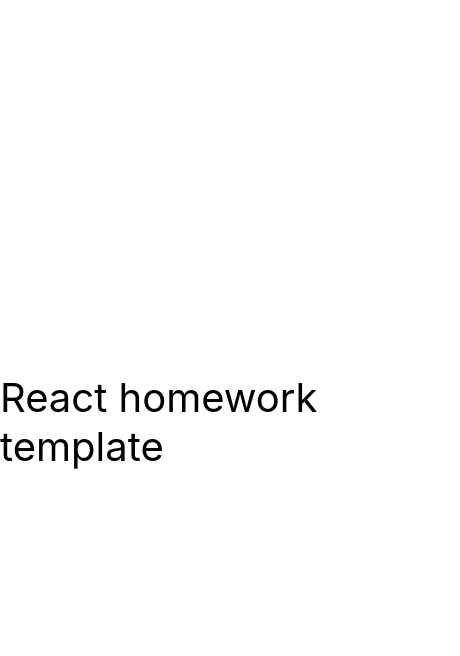
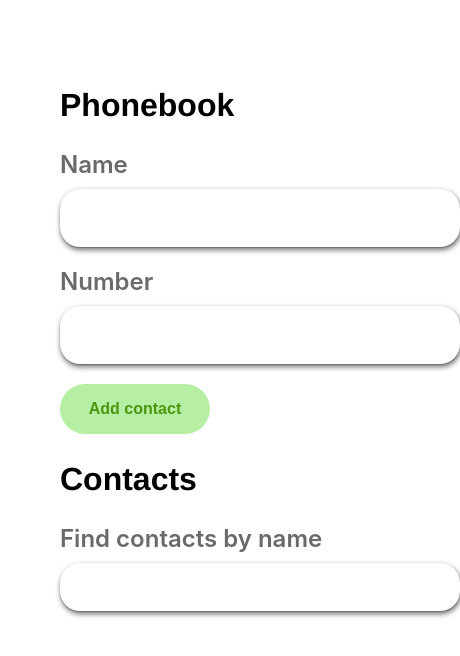
Before and after one commit to bmv000/goit-react-hw-08-phonebook, a React (Create React App) app: page / in a window 390 px wide. Shown: the top 656 px of the page, 460 px wide, since content can reach past the window. Built offline with nearby package versions, Linux system fonts and the light colour scheme.

Commit message:
done  phonebook

```diff
--- a/package.json
+++ b/package.json
@@ -2,11 +2,12 @@
   "name": "react-homework-template",
   "version": "0.1.0",
   "private": true,
-  "homepage": "https://goitacademy.github.io/react-homework-template/",
+  "homepage": "https://bmv000.github.io/goit-react-hw-02-phonebook/",
   "dependencies": {
     "@testing-library/jest-dom": "^5.16.3",
     "@testing-library/react": "^12.1.4",
     "@testing-library/user-event": "^13.5.0",
+    "nanoid": "^4.0.0",
     "react": "^18.1.0",
     "react-dom": "^18.1.0",
     "react-scripts": "5.0.1",
--- a/src/components/App.jsx
+++ b/src/components/App.jsx
@@ -1,16 +1,68 @@
-export const App = () => {
-  return (
-    <div
-      style={{
-        height: '100vh',
-        display: 'flex',
-        justifyContent: 'center',
-        alignItems: 'center',
-        fontSize: 40,
-        color: '#010101'
-      }}
-    >
-      React homework template
-    </div>
-  );
-};
+import React, { Component } from 'react';
+import ContactForm from './ContactForm/ContactForm';
+import ContactList from './ContactList/ContactList';
+import Filter from './Filter/Filter';
+import css from './App.module.css';
+import { nanoid } from 'nanoid';
+
+class App extends Component {
+  state = {
+    contacts: [],
+    filter: '',
+  };
+  handleFfindContactName = contactName => {
+    return this.state.contacts.find(contact => contact.name === contactName);
+  };
+
+  handleAddContact = ({ name, number }, reset) => {
+    if (this.handleFfindContactName(name)) {
+      alert(`${name} is already in contacts.`);
+      return;
+    }
+    const newContact = {
+      id: nanoid(),
+      name,
+      number,
+    };
+    this.setState(prevState => ({
+      contacts: [...prevState.contacts, newContact],
+    }));
+    reset();
+  };
+
+  handleDeleteContact = userId => {
+    this.setState(prevState => ({
+      contacts: prevState.contacts.filter(({ id }) => id !== userId),
+    }));
+  };
+
+  changeFilter = event => {
+    this.setState({ filter: event.currentTarget.value });
+  };
+
+  handleFilterContacts = () => {
+    const { contacts, filter } = this.state;
+    const normalizedFilter = filter.toLowerCase();
+
+    return contacts.filter(contact =>
+      contact.name.toLowerCase().includes(normalizedFilter)
+    );
+  };
+
+  render() {
+    const filterContacts = this.handleFilterContacts();
+    return (
+      <section className={css.section}>
+        <h2 className={css.part__title}>Phonebook</h2>
+        <ContactForm onSubmit={this.handleAddContact} />
+        <h2 className={css.part__title}>Contacts</h2>
+        <Filter value={this.state.filter} onChange={this.changeFilter} />
+        <ContactList
+          contacts={filterContacts}
+          onDelete={this.handleDeleteContact}
+        />
+      </section>
+    );
+  }
+}
+export default App;
--- /dev/null
+++ b/src/components/App.module.css
@@ -0,0 +1,8 @@
+.section {
+  padding: 60px;
+}
+.part__title {
+  font-size: 32px;
+  font-weight: 900px;
+  font-family: 'Franklin Gothic Medium', 'Arial Narrow', Arial, sans-serif;
+}
--- /dev/null
+++ b/src/components/ContactElement/ContactElement.jsx
@@ -0,0 +1,28 @@
+import PropTypes from 'prop-types';
+import css from './ContactElement.module.css';
+
+export default function ContactElement({ id, name, number, onDelete }) {
+  return (
+    <li className={css.li}>
+      <p className={css.contact}>
+        {name}: {number}
+      </p>
+      <button
+        className={css.button__delete}
+        type="button"
+        onClick={() => {
+          onDelete(id);
+        }}
+      >
+        Delete
+      </button>
+    </li>
+  );
+}
+
+ContactElement.propTypes = {
+  id: PropTypes.string.isRequired,
+  name: PropTypes.string.isRequired,
+  number: PropTypes.string.isRequired,
+  onDelete: PropTypes.func.isRequired,
+};
--- /dev/null
+++ b/src/components/ContactElement/ContactElement.module.css
@@ -0,0 +1,28 @@
+.li {
+  display: flex;
+  align-items: center;
+  justify-content: flex-start;
+  gap: 30px;
+}
+.contact {
+  font-size: 24px;
+  font-weight: 600;
+  color: rgb(105, 107, 107);
+}
+.button__delete {
+  width: 70px;
+  height: 35px;
+  padding: 5px;
+  border: none;
+  font-size: 16px;
+  font-weight: 600;
+  border-radius: 10px;
+  background-color: rgb(238, 195, 182);
+  color: rgb(250, 46, 46);
+  cursor: pointer;
+}
+.button__delete:hover,
+.button__delete:focus {
+  background-color: #9f0404;
+  color: white;
+}
--- /dev/null
+++ b/src/components/ContactForm/ContactForm.jsx
@@ -0,0 +1,68 @@
+import { Component } from 'react';
+import { PropTypes } from 'prop-types';
+import css from './ContactForm.module.css';
+
+export default class ContactForm extends Component {
+  static propTypes = {
+    onSubmit: PropTypes.func.isRequired,
+  };
+
+  state = {
+    name: '',
+    number: '',
+  };
+
+  handleNewContact = event => {
+    const { name, value } = event.currentTarget;
+    this.setState({ [name]: value });
+  };
+
+  handleSubmit = event => {
+    event.preventDefault();
+    this.props.onSubmit(this.state, this.reset);
+  };
+
+  reset = () => {
+    this.setState({
+      name: '',
+      number: '',
+    });
+  };
+  render() {
+    const { name, number } = this.state;
+    return (
+      <form className={css.form} onSubmit={this.handleSubmit}>
+        <label className={css.label}>
+          <span className={css.span}>Name</span>
+          <input
+            className={css.input}
+            type="text"
+            name="name"
+            pattern="^[a-zA-Zа-яА-Я]+(([' -][a-zA-Zа-яА-Я ])?[a-zA-Zа-яА-Я]*)*$"
+            title="Name may contain only letters, apostrophe, dash and spaces. For example Adrian, Jacob Mercer, Charles de Batz de Castelmore d'Artagnan"
+            required
+            value={name}
+            onChange={this.handleNewContact}
+          />
+        </label>
+
+        <label className={css.label}>
+          <span className={css.span}>Number</span>
+          <input
+            className={css.input}
+            type="tel"
+            name="number"
+            pattern="\+?\d{1,4}?[-.\s]?\(?\d{1,3}?\)?[-.\s]?\d{1,4}[-.\s]?\d{1,4}[-.\s]?\d{1,9}"
+            title="Phone number must be digits and can contain spaces, dashes, parentheses and can start with +"
+            required
+            value={number}
+            onChange={this.handleNewContact}
+          />
+        </label>
+        <button className={css.button__submit} type="submit">
+          Add contact
+        </button>
+      </form>
+    );
+  }
+}
--- /dev/null
+++ b/src/components/ContactForm/ContactForm.module.css
@@ -0,0 +1,46 @@
+.form {
+  display: flex;
+  flex-direction: column;
+  gap: 20px;
+}
+.label {
+  display: flex;
+  flex-direction: column;
+
+  width: 400px;
+  font-size: 24px;
+  font-weight: 600;
+  color: rgb(105, 107, 107);
+}
+.span {
+  margin-bottom: 10px;
+}
+.input {
+  padding: 15px;
+  font-size: 24px;
+  border: none;
+  box-shadow: 0px 5px 5px rgba(0, 0, 0.5, 0.15),
+    0px 1px 1px rgba(0, 0, 0.5, 0.2), 1px 2px 5px rgba(0, 0, 0, 0.5);
+  border-radius: 20px;
+}
+.input:hover,
+.input:focus {
+  border: none;
+  box-shadow: 1px 3px 22px -4px #000000 inset;
+}
+.button__submit {
+  width: 150px;
+  padding: 16px;
+  border: none;
+  font-size: 16px;
+  font-weight: 600;
+  background-color: #b6efa3;
+  color: rgb(73, 151, 14);
+  cursor: pointer;
+  border-radius: 50px;
+}
+.button__submit:hover,
+.button__submit:focus {
+  background-color: #26710c;
+  color: white;
+}
--- /dev/null
+++ b/src/components/ContactList/ContactList.jsx
@@ -0,0 +1,28 @@
+import PropTypes from 'prop-types';
+import ContactElement from '../ContactElement/ContactElement';
+import css from './ContactList.module.css';
+
+export default function ContactList({ contacts, onDelete }) {
+  return (
+    <ul className={css.contact__list}>
+      {contacts.map(({ id, name, number }) => (
+        <ContactElement
+          key={id}
+          id={id}
+          name={name}
+          number={number}
+          onDelete={onDelete}
+        />
+      ))}
+    </ul>
+  );
+}
+ContactList.propTypes = {
+  contacts: PropTypes.arrayOf(
+    PropTypes.shape({
+      id: PropTypes.string.isRequired,
+      name: PropTypes.string.isRequired,
+      number: PropTypes.string.isRequired,
+    }).isRequired
+  ).isRequired,
+};
--- /dev/null
+++ b/src/components/ContactList/ContactList.module.css
@@ -0,0 +1,5 @@
+.contact__list {
+  text-align: start;
+  list-style: none;
+  padding: 0;
+}
--- /dev/null
+++ b/src/components/Filter/Filter.jsx
@@ -0,0 +1,25 @@
+import PropTypes from 'prop-types';
+import css from './Filter.module.css';
+
+const Filter = ({ value, onChange }) => (
+  <label className={css.filter__label}>
+    <span className={css.filter__span}>Find contacts by name</span>
+    <input
+      className={css.filter__input}
+      type="text"
+      name="filter"
+      value={value}
+      onChange={onChange}
+      pattern="\+?\d{1,4}?[-.\s]?\(?\d{1,3}?\)?[-.\s]?\d{1,4}[-.\s]?\d{1,4}[-.\s]?\d{1,9}"
+      title="Phone number must be digits and can contain spaces, dashes, parentheses and can start with +"
+      required
+    />
+  </label>
+);
+
+Filter.propTypes = {
+  value: PropTypes.string.isRequired,
+  onChange: PropTypes.func.isRequired,
+};
+
+export default Filter;
--- /dev/null
+++ b/src/components/Filter/Filter.module.css
@@ -0,0 +1,29 @@
+.filter__label {
+  display: flex;
+  flex-direction: column;
+
+  width: 400px;
+  font-size: 24px;
+  font-weight: 600;
+  color: rgb(105, 107, 107);
+}
+.filter__input {
+  display: flex;
+  flex-direction: column;
+  padding: 10px;
+  font-size: 24px;
+  font-weight: 600;
+  color: rgb(105, 107, 107);
+  border-radius: 20px;
+  border: none;
+  box-shadow: 0px 5px 5px rgba(0, 0, 0.5, 0.15),
+    0px 1px 1px rgba(0, 0, 0.5, 0.2), 1px 2px 5px rgba(0, 0, 0, 0.5);
+}
+.filter__input:hover,
+.filter__input:focus {
+  border: none;
+  box-shadow: 1px 3px 22px -4px #000000 inset;
+}
+.filter__span {
+  margin-bottom: 10px;
+}
--- a/src/index.js
+++ b/src/index.js
@@ -1,6 +1,6 @@
 import React from 'react';
 import ReactDOM from 'react-dom/client';
-import { App } from 'components/App';
+import  App  from 'components/App';
 import './index.css';
 
 ReactDOM.createRoot(document.getElementById('root')).render(
```
Also changed, not shown: 1 other file (tests, documents, lock files or other folders).
